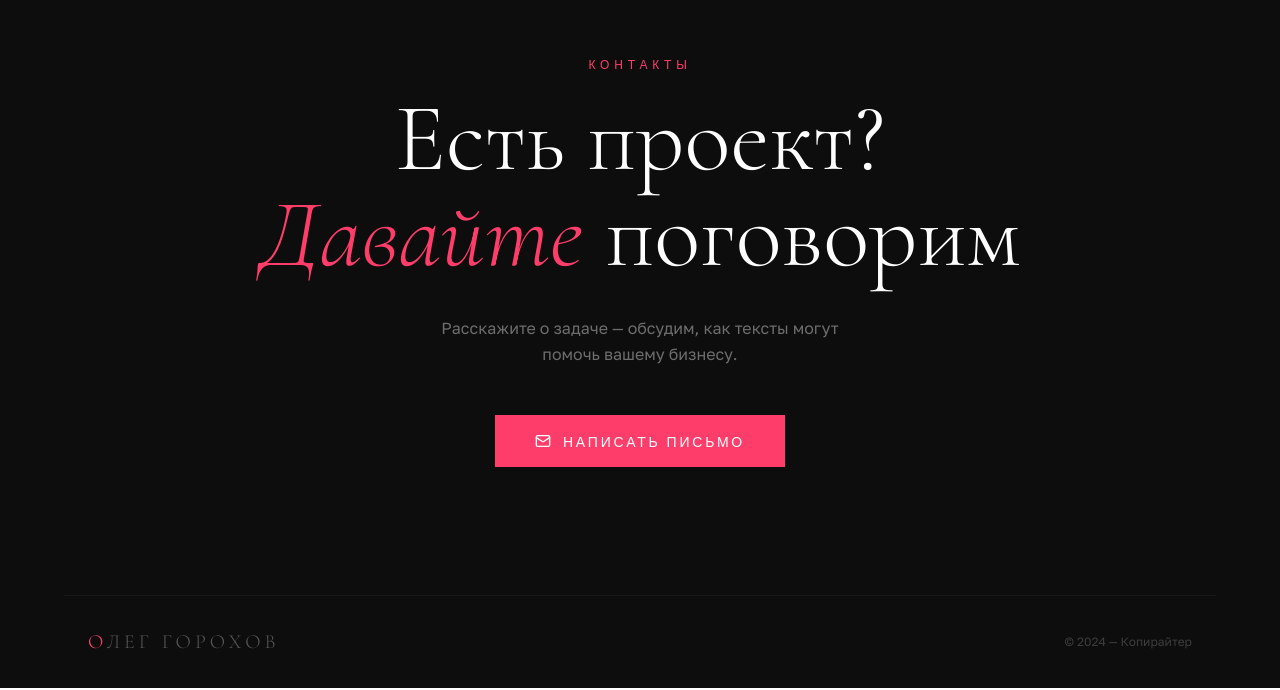
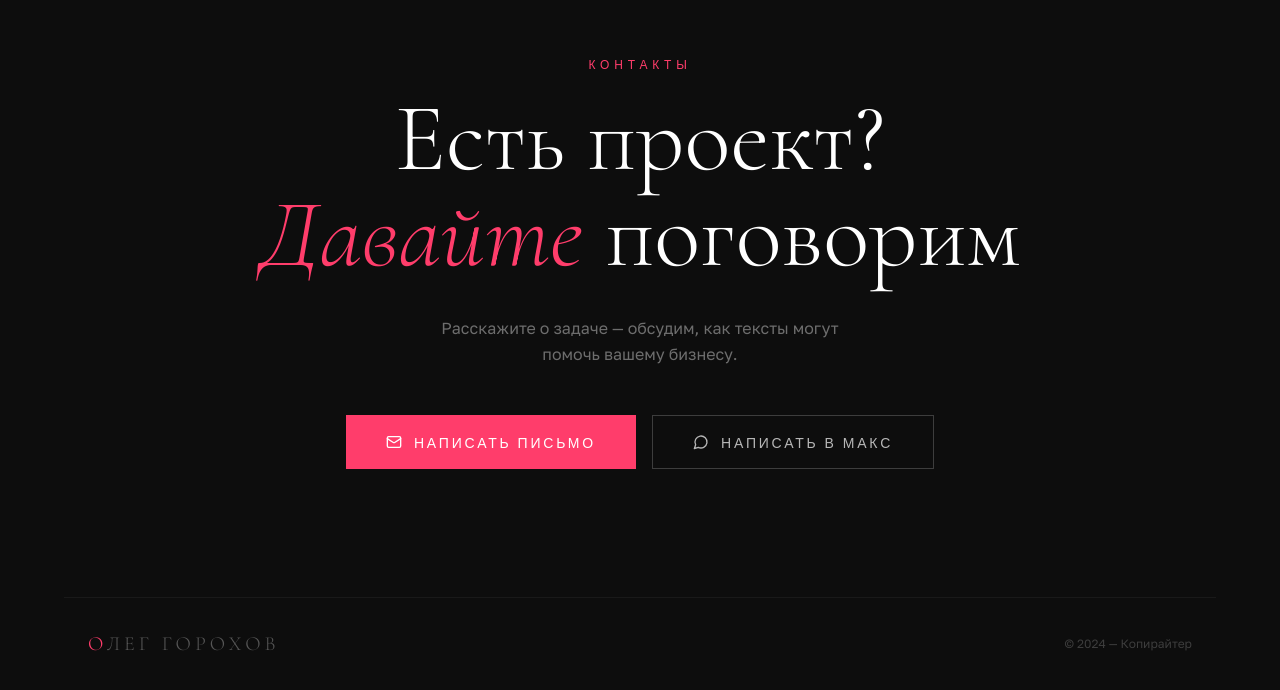
Before and after one commit to pr-poehali-dev/copywriter-site-creation, a React (Vite) app: page / in a window 1280 px wide. Shown: the part 2726-3416 px from the top of the page. Built offline with nearby package versions, Linux system fonts and the light colour scheme.

Commit message:
feat: add messenger max

```diff
--- a/src/pages/Index.tsx
+++ b/src/pages/Index.tsx
@@ -374,6 +374,16 @@ export default function Index() {
             <Icon name="Mail" size={16} />
             Написать письмо
           </a>
+          <a
+            href="https://max.ru/og.goroh"
+            target="_blank"
+            rel="noopener noreferrer"
+            style={{ fontFamily: "'Oswald', sans-serif" }}
+            className="flex items-center gap-3 border border-white/20 text-white/70 text-sm tracking-[0.2em] uppercase px-10 py-4 hover:border-white/50 hover:text-white transition-all duration-300"
+          >
+            <Icon name="MessageCircle" size={16} />
+            Написать в Макс
+          </a>
         </div>
       </section>
 
```
